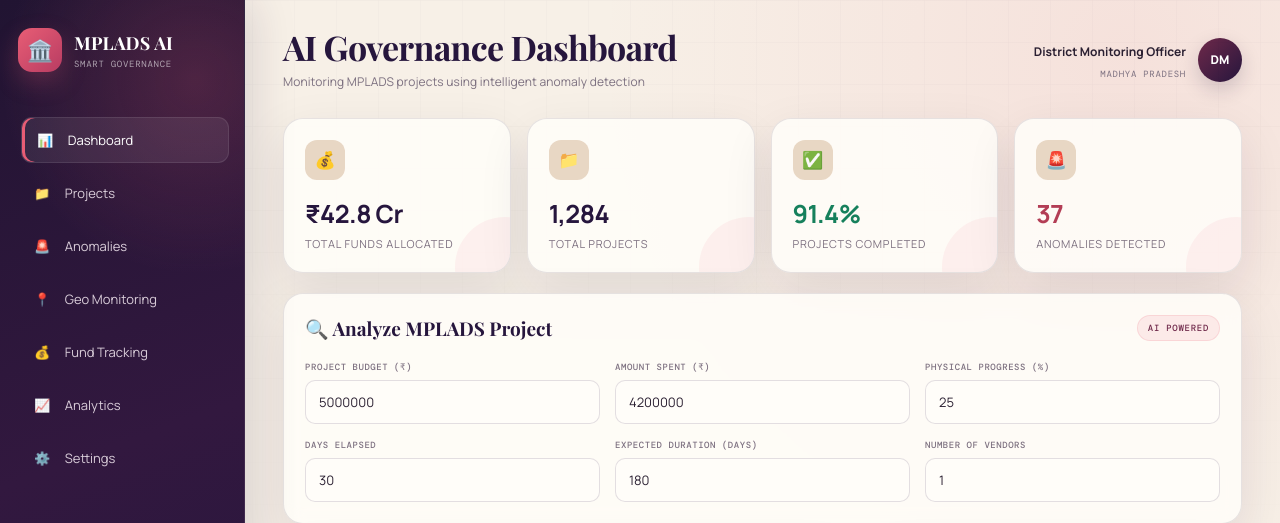
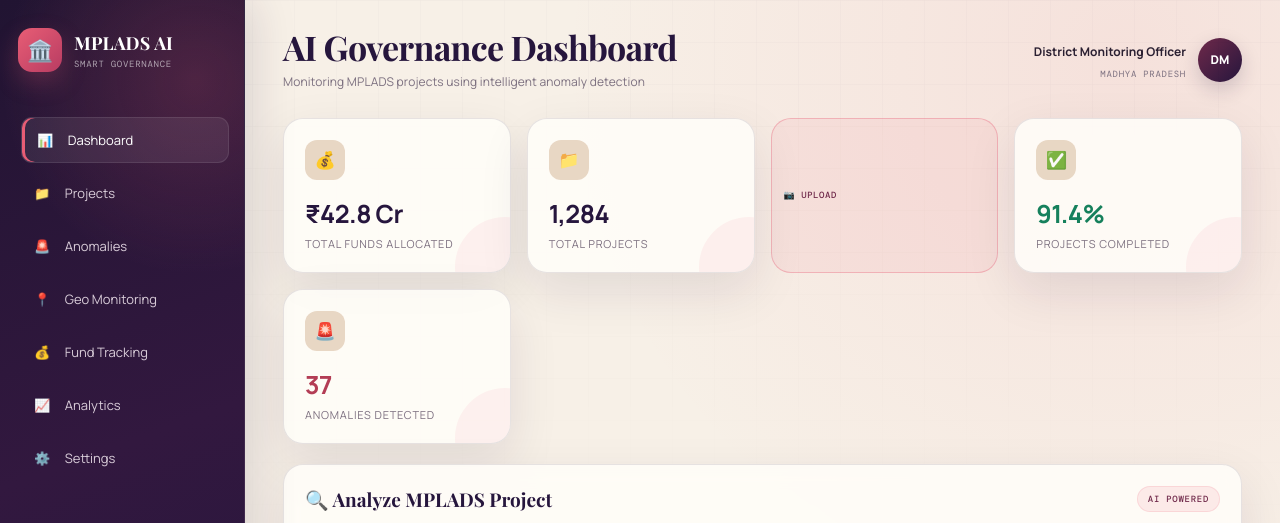
Before and after one commit to charudubey24/MPLADS-AI-Sentinel, a Flask app: page / in a window 1280 px wide. Shown: the top 523 px of the page. Run offline with Flask 3, Linux system fonts and the light colour scheme.

Commit message:
Add project upload button

```diff
--- a/templates/sih3.html
+++ b/templates/sih3.html
@@ -138,6 +138,28 @@ body::before{
 .menu-item.active{
     box-shadow:inset 3px 0 var(--lobster);
 }
+.upload-button {
+    display: inline-flex;
+    align-items: center;
+    gap: 7px;
+    padding: 7px 12px;
+    border-radius: 20px;
+    border: 1px solid rgba(232, 93, 117, 0.35);
+    background: rgba(232, 93, 117, 0.08);
+    color: #6F294A;
+    font-family: "DM Mono", monospace;
+    font-size: 9px;
+    font-weight: 500;
+    letter-spacing: .06em;
+    text-transform: uppercase;
+    cursor: pointer;
+    transition: .2s ease;
+}
+
+.upload-button:hover {
+    background: rgba(232, 93, 117, 0.16);
+    transform: translateY(-1px);
+}
 
 .menu-item span{margin-right:12px;}
 
@@ -918,6 +940,10 @@ tbody tr:hover{background:rgba(232,215,196,.25);}
         </p>
 
     </div>
+    <label class="upload-button">
+    📷 Upload
+    <input type="file" id="projectUpload" accept="image/*,.pdf" hidden>
+</label>
 
 
     <div class="card stat">
```
